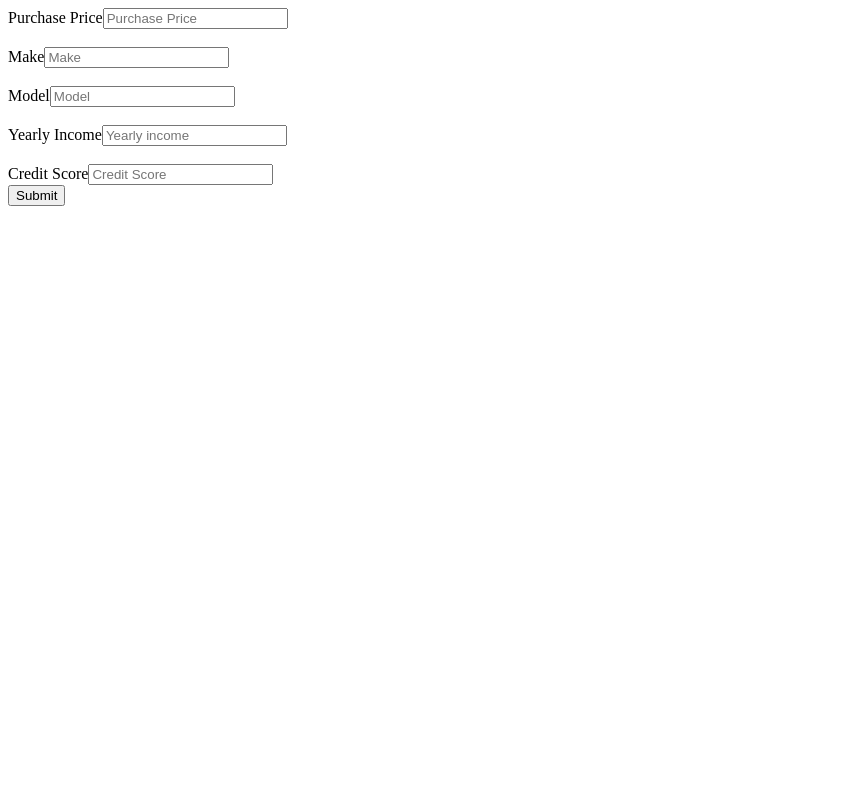
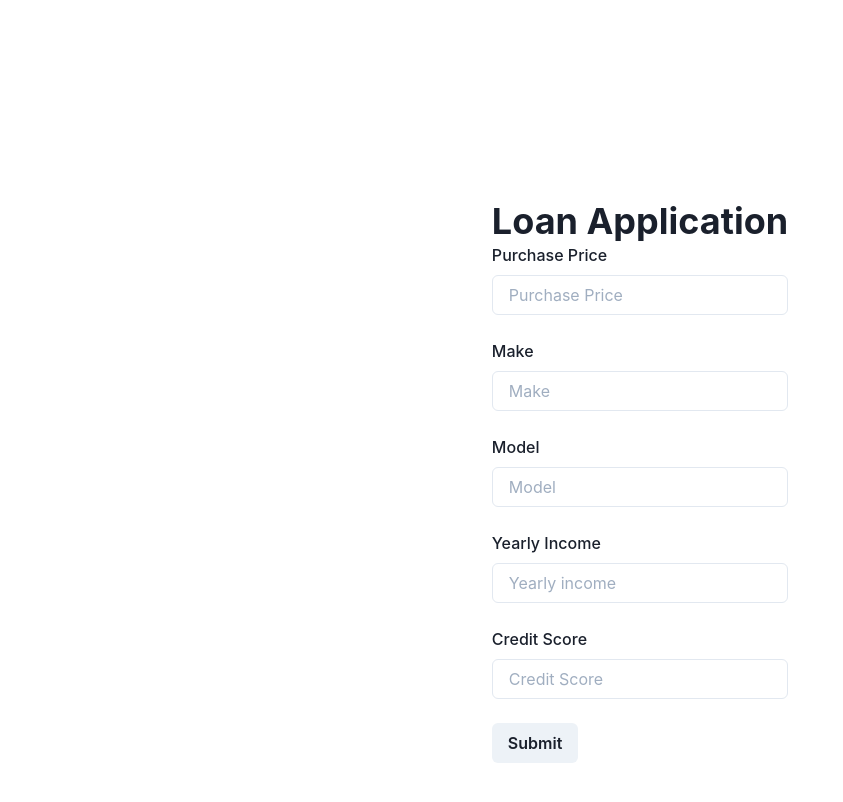
Before and after one commit to marcusfulton11/Loan-v4, a React (Create React App) app: page / in a window 1280 px wide. Shown: the top 802 px of the page, without its empty margins (0-843 px from the left). Built offline with nearby package versions, Linux system fonts and the light colour scheme.

Commit message:
added chakra, added styling, created rejection outline

```diff
--- a/src/Components/Form/Form.js
+++ b/src/Components/Form/Form.js
@@ -1,7 +1,18 @@
 import  React, { useState } from "react";
+import { useHistory } from "react-router-dom";
+import {
+    Flex,
+    Box,
+    Heading,
+    FormControl,
+    FormLabel,
+    Input,
+    Button
+  } from '@chakra-ui/react';
 
 
-export default function LoginForm() { //Creates function for login form
+
+export default function LoanApp() { //Creates function for login form
     const [purchasePrice, setPurchasePrice] = useState(""); //sets inital state of purchase price
     const [make, setMake] = useState(""); //same as above for make
     const [model, setModel] = useState("");
@@ -15,22 +26,18 @@ export default function LoginForm() { //Creates function for login form
     const [yearlyIncomeErr, setYearlyIncomeErr] = useState({});
     const [creditScoreErr, setCreditScoreErr] = useState({});
 
-
+    let history = useHistory();
 
     const handleSubmit = (e) => { // function to handle the submit button when clicked
         e.preventDefault(); // a preventDefault is called on the event when submitting the form to prevent the browser reload/refresh
-        console.log(purchasePrice, make, model)
-        const isValid = formValidation();
+        console.log(creditScore < 600)
+        formValidation();
         if(purchasePrice > yearlyIncome / 5){
-            alert("you dont make enough money")
-        } else if(creditScore < 600) {
-            alert("your credit sucks")
+           history.push("/Rejection")
+        } else if(creditScore > 600) {
+            console.log("Made it past score check")
+           history.push("/SignUp")
         }
-    //     if(isValid){
-    //         // move to acceptance page
-    //     } else {
-    //         // move to rejection page
-    //     }
     }
 
     const formValidation = () =>{
@@ -102,15 +109,21 @@ export default function LoginForm() { //Creates function for login form
     }
 
     return (
+        <>
+       <Flex width="full" align="center" justifyContent="center">
+       <Box p={200}>
+        <Box textAlign="center"></Box>
+      <Heading>Loan Application</Heading>
       <form onSubmit={handleSubmit}>
+          <FormControl>
         <div>
-        <label>Purchase Price</label>
-        <input
+        <FormLabel>Purchase Price</FormLabel>
+        <Input
           type="number"
           id="purchasePrice"
           placeholder="Purchase Price"
           value={purchasePrice}
-          required
+        //   required
           onChange={(e) => setPurchasePrice(e.target.value)}
         />
         </div>
@@ -120,8 +133,8 @@ export default function LoginForm() { //Creates function for login form
         {/* <p>{purchasePrice}</p> */}
         <br/>
         <div>
-        <label>Make</label>
-        <input
+        <FormLabel>Make</FormLabel>
+        <Input
           type="text"
           id="make"
           placeholder="Make"
@@ -136,8 +149,8 @@ export default function LoginForm() { //Creates function for login form
         {/* <p>{make}</p> */}
         <br/>
         <div>
-        <label>Model</label>
-        <input
+        <FormLabel>Model</FormLabel>
+        <Input
           type="text"
           id="model"
           placeholder="Model"
@@ -152,8 +165,8 @@ export default function LoginForm() { //Creates function for login form
         {/* <p>{model}</p> */}
         <br/>
         <div>
-        <label>Yearly Income</label>
-        <input
+        <FormLabel>Yearly Income</FormLabel>
+        <Input
           type="number"
           id="yearlyIncome"
           placeholder="Yearly income"
@@ -168,8 +181,8 @@ export default function LoginForm() { //Creates function for login form
         {/* <p>{yearlyIncome}</p> */}
         <br/>
         <div>
-        <label>Credit Score</label>
-        <input
+        <FormLabel>Credit Score</FormLabel>
+        <Input
           type="number"
           id="creditScore"
           placeholder="Credit Score"
@@ -182,7 +195,12 @@ export default function LoginForm() { //Creates function for login form
             return <div style={{color: "red"}}>{creditScoreErr[key]}</div>
         })}
         {/* <p>{creditScore}</p> */}
-        <button type="submit">Submit </button>
+    <br/>
+        <Button type="submit">Submit </Button>
+        </FormControl>
       </form>
+      </Box>
+      </Flex>
+      </>
     );
   }
--- a/src/Components/Rejection/Rejection.js
+++ b/src/Components/Rejection/Rejection.js
@@ -1,14 +1,15 @@
 import React from 'react';
-import LoginForm from './Components/Form/Form';
+// import LoanApp from '../Form/Form';
 
 
-function App() {
+
+function Rejection() {
   return (
     <div>
-      <LoginForm />
+      <p>REJECTION</p>
     </div>
 
   );
 }
 
-export default App;
+export default Rejection;
--- a/src/index.js
+++ b/src/index.js
@@ -1,11 +1,13 @@
 import React from 'react';
 import ReactDOM from 'react-dom';
 import App from './App';
+import { ChakraProvider, theme } from "@chakra-ui/react"
 
 
 ReactDOM.render(
-<App>
+<ChakraProvider theme={theme}>
+<App />
+</ChakraProvider>,
 
-</App>,
-  document.getElementById('root')
-);
+
+    document.getElementById("root"));
```
